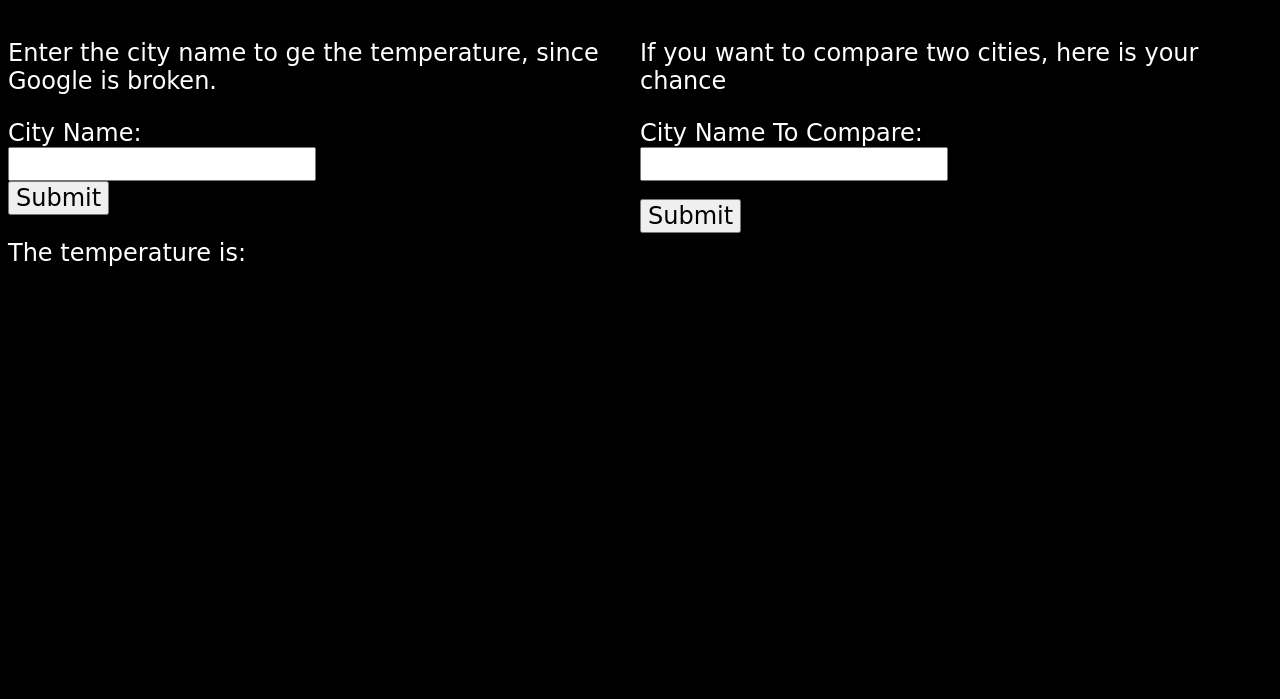
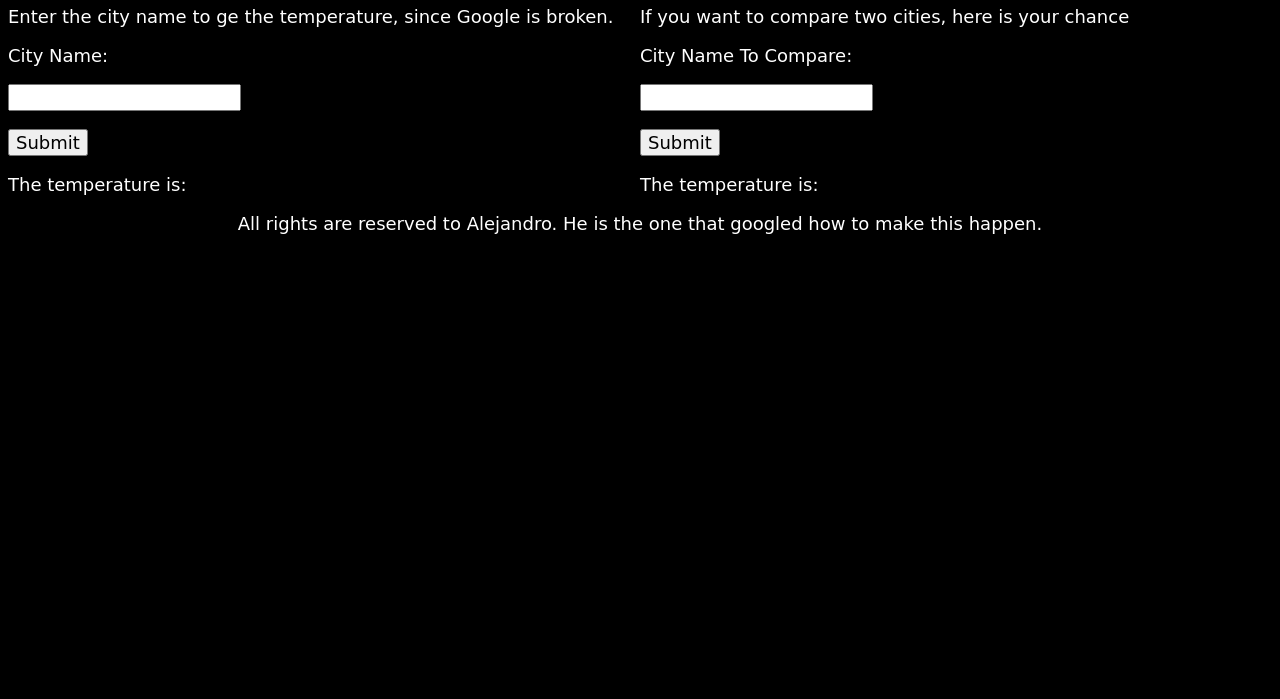
Before and after one commit to AlejandroPerdomoCuello/weather-app, a plain HTML site: page index.html in a window 1280 px wide. Shown: the part 101-800 px from the top of the page. Drawn offline with Linux system fonts and the light colour scheme.

Commit message:
fixed the footer and the extra div for comparison

```diff
--- a/index.html
+++ b/index.html
@@ -17,8 +17,8 @@
 
             <p>Enter the city name to ge the temperature, since Google is broken.</p>
 
-            <label for="cityName1">City Name:</label><br>
-            <input type="text" id="cityName1" name="cityName1"><br>
+            <label for="cityName1">City Name:</label><br><br>
+            <input type="text" id="cityName1" name="cityName1"><br><br>
 
             <button id="mainBtn">Submit</button>
 
@@ -33,22 +33,23 @@
 
             <p>If you want to compare two cities, here is your chance</p>
 
-            <label for="cityName2">City Name To Compare:</label><br>
+            <label for="cityName2">City Name To Compare:</label><br><br>
             <input type="text" id="cityName2" name="cityName2"><br><br>
 
             <button id="btn">Submit</button>
 
             <div>
+                <p> The temperature is:</p>
                 <p id="secondOutput"></p>
             </div>
 
         </div>
 
-        <div id="footer">
-
-        </div>
+        <footer>All rights are reserved to Alejandro. He is the one that googled how to make this happen.</footer>
 
     </div>
+
+
 
     <script src="script.js"></script>
 </body>
--- a/style.css
+++ b/style.css
@@ -47,6 +47,7 @@
     #secondTemp {
         width: 50%;
         float: left;
+        clear: right;
     }
 
 }
@@ -57,7 +58,7 @@ body {
 }
 
 h1 {
-    font-size: 46px;
+    font-size: 36px;
     font-family: cursive;
     text-align: center;
 }
@@ -74,12 +75,14 @@ h1 {
     float: left;
 }
 
-#footer {
-    grid-area: "footer";
+footer {
+    font-size: 18px;
+    font-family: cursive;
+    text-align: center;
 }
 
 p, label, button, input {
-    font-size: 24px;
+    font-size: 18px;
     font-family: cursive;
     text-align: left;
 }
```
